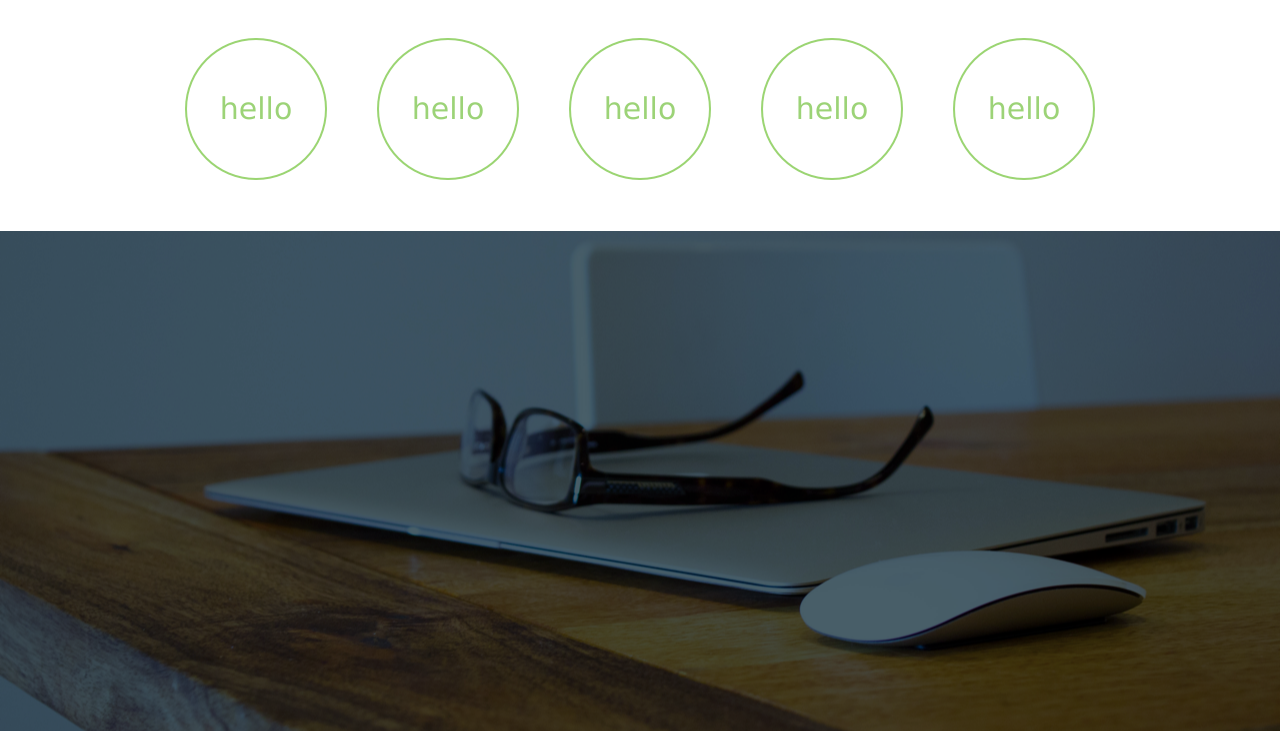
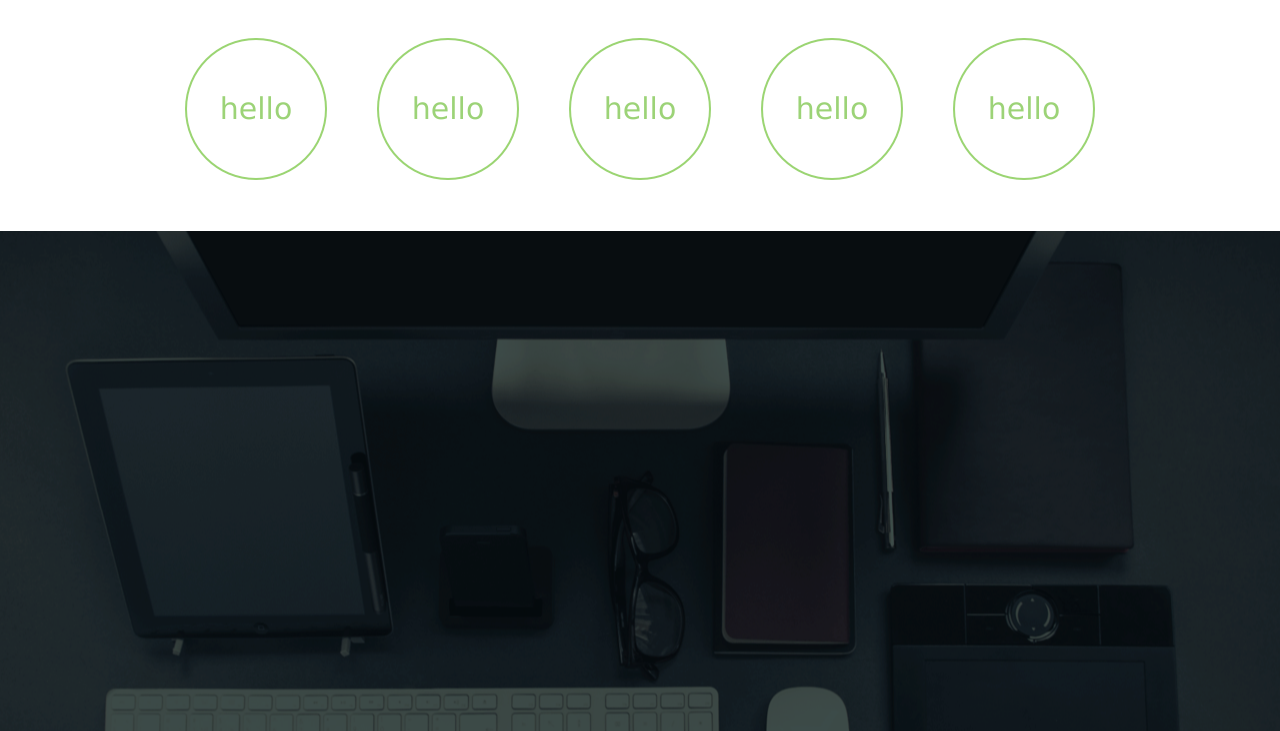
Before and after one commit to uvarov916/Productify, a PHP site: page /tabpage.html in a window 1280 px wide. Shown: the part 649-1380 px from the top of the page. Run offline with PHP 8.4, Linux system fonts and the light colour scheme.

Commit message:
Updated picture on main page

```diff
--- a/styles/main.css
+++ b/styles/main.css
@@ -150,7 +150,7 @@ body {
 
 #photo_block_2 {
   height: 500px;
-  background: url("../img/photo_block_1.png") no-repeat;
+  background: url("../img/photo_block_2.png") no-repeat;
   background-repeat: no-repeat;
   background-position: center center;
   background-attachment: fixed;
--- a/styles/main.scss
+++ b/styles/main.scss
@@ -118,7 +118,7 @@ body {
 }
 
 #photo_block_2 {
-	@include photo_block("../img/photo_block_1.png");
+	@include photo_block("../img/photo_block_2.png");
 }
 
 
```
Also changed, not shown: img/photo_block_2.jpg (added), img/photo_block_2.png (added).
